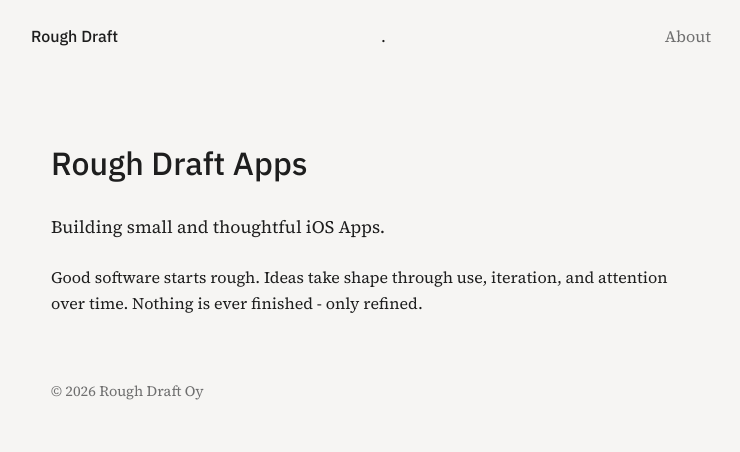
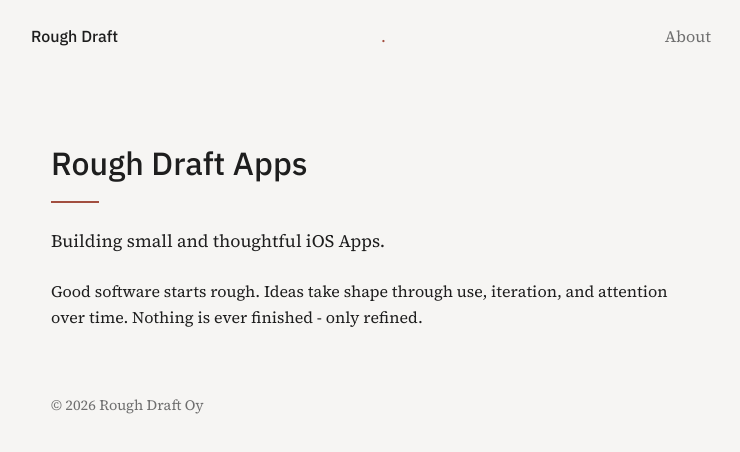
Before and after one commit to suganshreyas/roughdraftapps.github.io, a plain HTML site: page index.html in a window 1280 px wide. Shown: the whole page, without its empty margins (269-1009 px from the left). Drawn offline with Linux system fonts and the light colour scheme.

Commit message:
Update styles.css

```diff
--- a/styles.css
+++ b/styles.css
@@ -36,6 +36,10 @@
   color: var(--text);
 }
 
+.brand-dot {
+  color: var(--accent);
+}
+
 .nav-links a {
   margin-left: 1rem;
   text-decoration: none;
@@ -57,6 +61,19 @@
   font-weight: 500;
   font-size: 2rem;
   margin-bottom: 1.5rem;
+}
+
+h1 {
+  position: relative;
+}
+
+h1::after {
+  content: "";
+  display: block;
+  width: 3rem;
+  height: 2px;
+  background: var(--accent);
+  margin-top: 0.75rem;
 }
 
 .lead {
```
